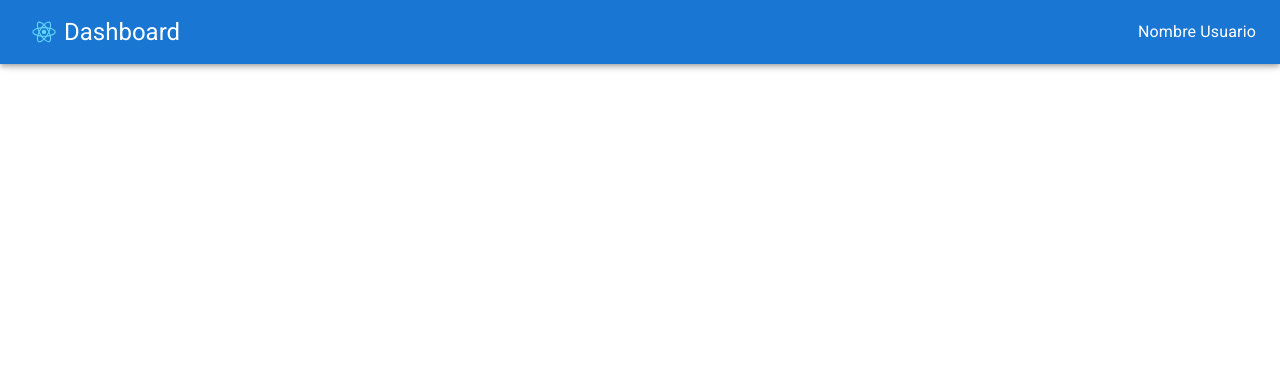
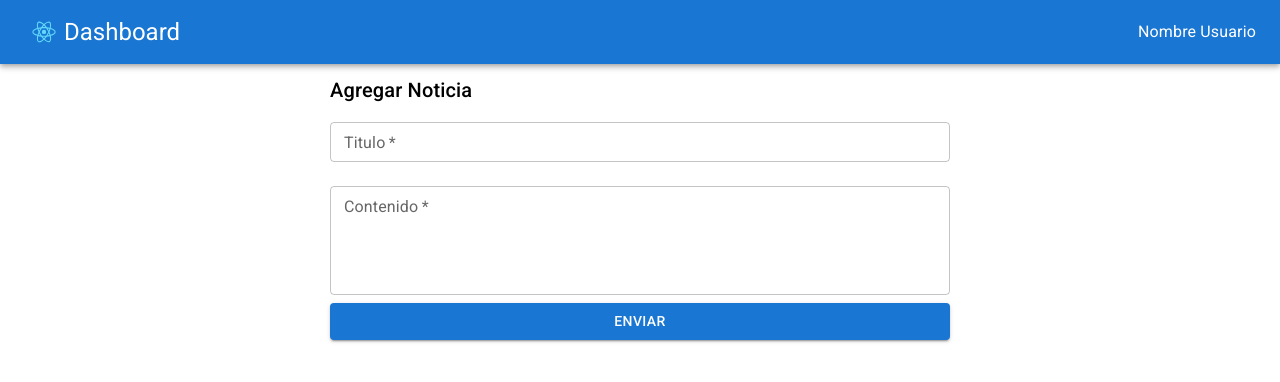
Before and after one commit to roperrott/abogadosweb-pc, a React (Create React App) app: page / in a window 1280 px wide. Shown: the top 382 px of the page. Built offline with nearby package versions, Linux system fonts and the light colour scheme.

Commit message:
news form component added

```diff
--- a/src/App.css
+++ /dev/null
@@ -1,38 +0,0 @@
-.App {
-  text-align: center;
-}
-
-.App-logo {
-  height: 40vmin;
-  pointer-events: none;
-}
-
-@media (prefers-reduced-motion: no-preference) {
-  .App-logo {
-    animation: App-logo-spin infinite 20s linear;
-  }
-}
-
-.App-header {
-  background-color: #282c34;
-  min-height: 100vh;
-  display: flex;
-  flex-direction: column;
-  align-items: center;
-  justify-content: center;
-  font-size: calc(10px + 2vmin);
-  color: white;
-}
-
-.App-link {
-  color: #61dafb;
-}
-
-@keyframes App-logo-spin {
-  from {
-    transform: rotate(0deg);
-  }
-  to {
-    transform: rotate(360deg);
-  }
-}
--- a/src/App.js
+++ b/src/App.js
@@ -1,9 +1,11 @@
-import './App.css';
-import { Header } from './components';
+import { Header, NewsForm, PageContent } from './components';
 
 const App = () => {
   return (
-    <Header/>
+    <PageContent >
+      <Header/>
+      <NewsForm/>
+    </PageContent>
   );
 }
 
--- a/src/components/Header/index.js
+++ b/src/components/Header/index.js
@@ -3,7 +3,7 @@ import { Logo } from '../Logo';
 
 export const Header = () => {
     return (
-        <AppBar>
+        <AppBar position={'relative'}>
             <Toolbar>
                 <Logo/>
                 <Typography variant='h5' sx={{ flexGrow: 1 }}>
--- /dev/null
+++ b/src/components/NewsForm/index.js
@@ -0,0 +1,15 @@
+import {Container, Typography, TextField, Button} from '@material-ui/core'
+import { useStyles } from './styles';
+
+
+export const NewsForm = () => {
+    const classes = useStyles();
+    return(
+        <Container className={classes.container}>
+            <Typography variant={'h6'}>Agregar Noticia</Typography>
+            <TextField label={'Titulo'} size={'small'} required margin={'normal'}/>
+            <TextField label={'Contenido'} size={'small'} required margin={'normal'} multiline minRows={4}/>
+            <Button variant={'contained'}>Enviar</Button>
+        </Container>
+    );
+};
--- /dev/null
+++ b/src/components/NewsForm/styles.js
@@ -0,0 +1,10 @@
+import { makeStyles } from "@material-ui/styles"
+
+export const useStyles = makeStyles({
+    container: {
+        display: 'flex',
+        flexDirection: 'column',
+        width: '50%',
+        padding: 10,
+    }
+})
--- /dev/null
+++ b/src/components/PageContent/index.js
@@ -0,0 +1,9 @@
+
+
+export const PageContent = ({children}) => {
+    return (
+        <div>
+            {children}
+        </div>
+    );
+};
--- a/src/components/index.js
+++ b/src/components/index.js
@@ -1 +1,3 @@
-export * from "./Header";
+export * from './Header';
+export * from './NewsForm';
+export * from './PageContent';
```
